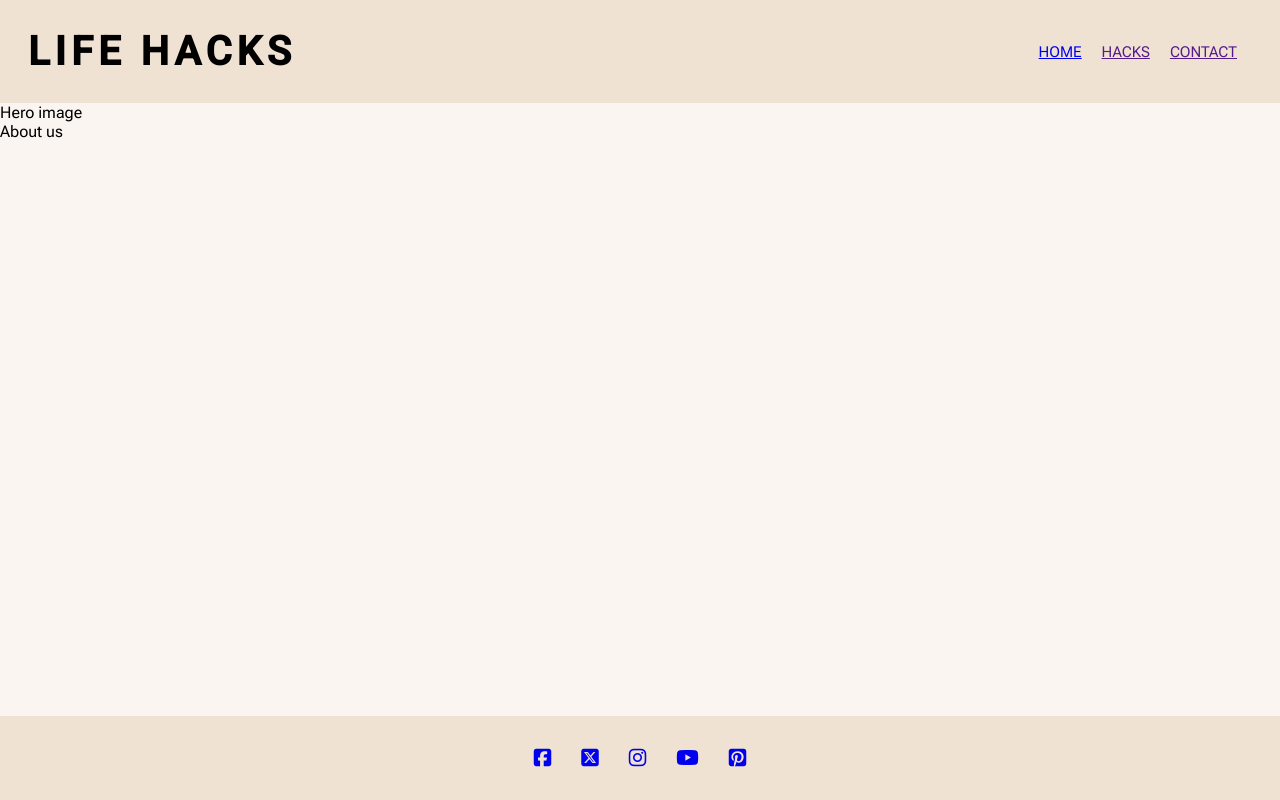
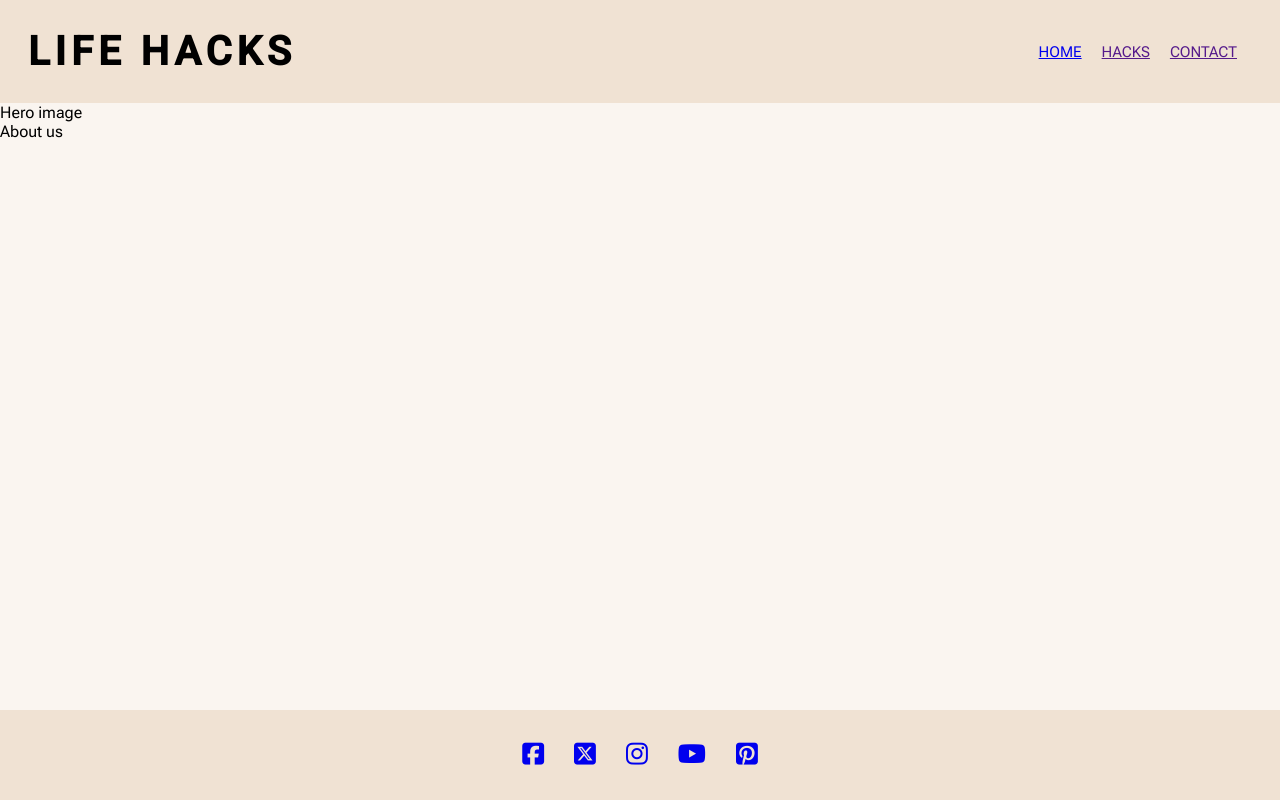
Before and after one commit to alishafazal/life-hacks-project-1, a plain HTML site: page index.html in a window 1280 px wide. Drawn offline with Linux system fonts and the light colour scheme.

Commit message:
Add height value to footer to keep the footer height constant when the device screen size is enlarged

```diff
--- a/assets/css/style.css
+++ b/assets/css/style.css
@@ -50,6 +50,7 @@ header {
 /*Footer section*/
 footer {
     background-color: #F0E2D3;
+    height: 50px;
     margin-top: auto;
     padding: 20px;
 }
@@ -75,4 +76,8 @@ footer {
     #navbar li {
         text-decoration: none;
     }
+
+    #social-media-icons li {
+        font-size: 25px;
+    }
 }
```
